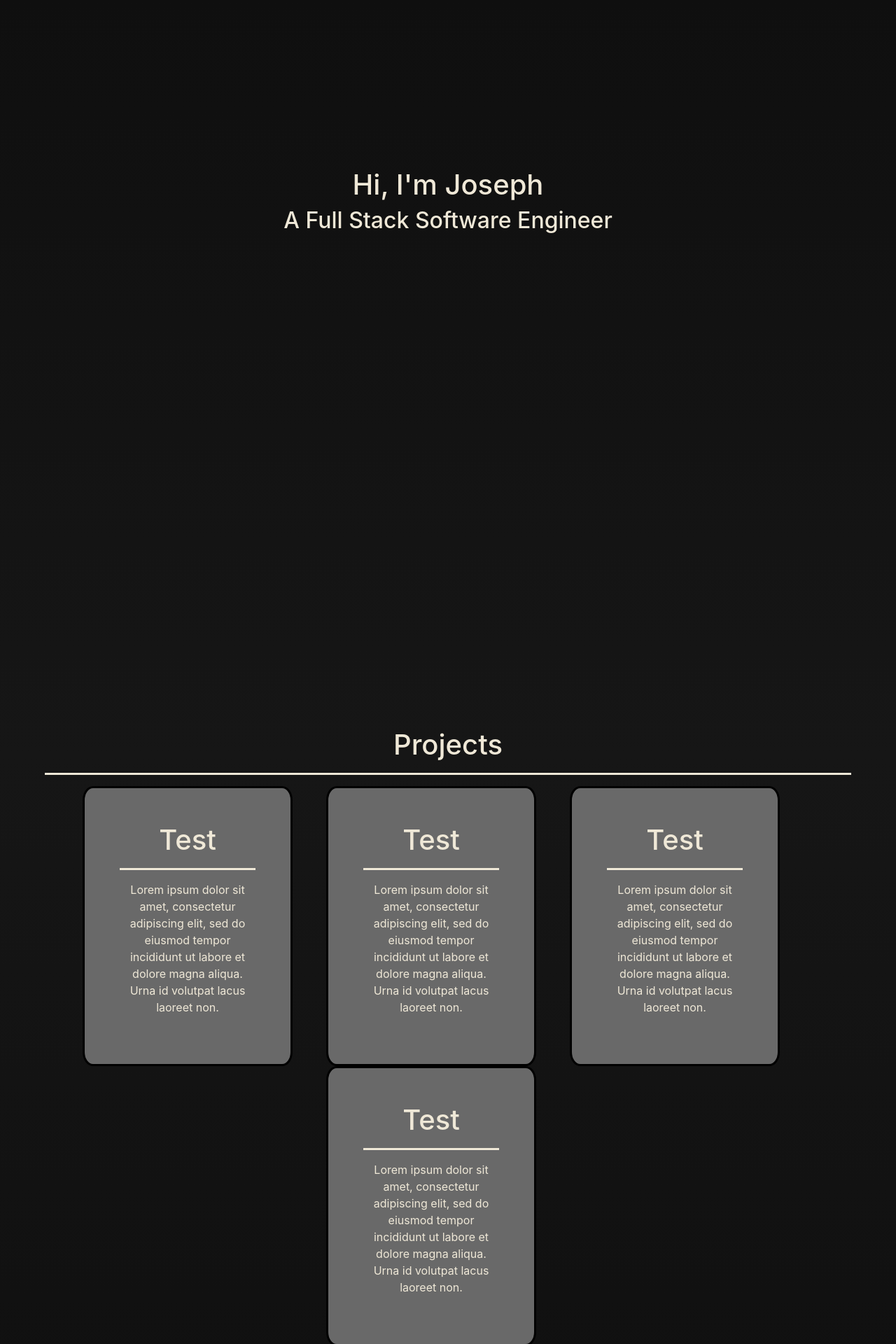
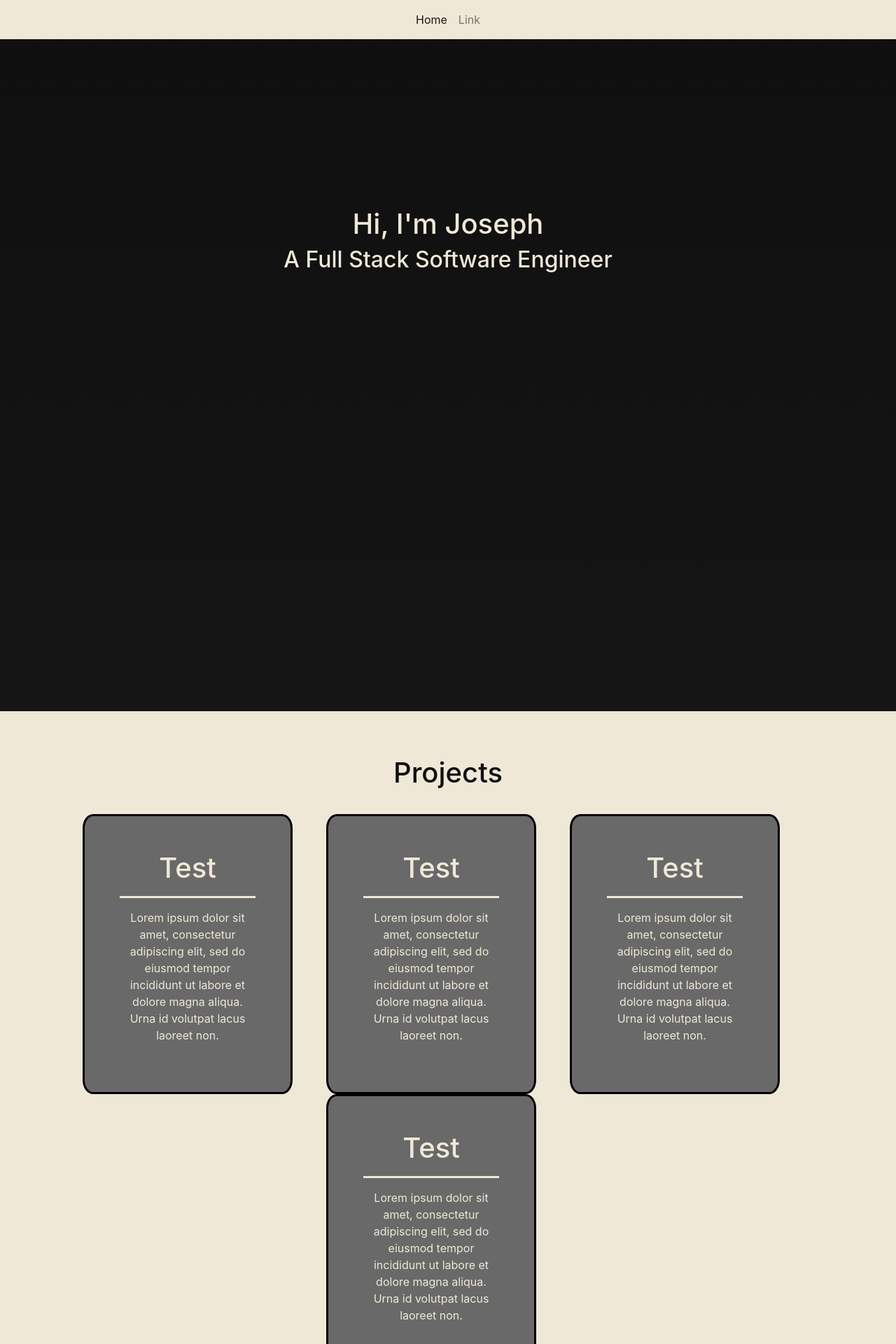
Before and after one commit to Typical-Joey/Portfolio, a React (Create React App) app: page / in a window 1280 px wide. Shown: the top 1920 px of the page at 70% size. Built offline with nearby package versions, Linux system fonts and the light colour scheme.

Commit message:
Add navbar, and updated styling

```diff
--- a/public/styles.css
+++ b/public/styles.css
@@ -1,18 +1,30 @@
 body {
   background-image: linear-gradient(#0f0f0f, #161616, #0f0f0f);
-  /* background-color: #0f0f0f; */
   color: #efe8d7;
-  margin: auto 5%;
   text-align: center;
-}
-
-.hello {
-  margin-top: 15rem;
-  height: 100vh;
+  line-height: 1.5rem;
 }
 
 hr {
   border-top: 3px solid #efe8d7;
+}
+
+.navbar {
+  background-color: #efe8d7;
+  /* position: fixed;
+  top: 0;
+  width: 99.11vw; */
+}
+
+.greeting {
+  margin-top: 15rem;
+  height: 90vh;
+}
+
+.projects {
+  background-color: #efe8d7;
+  color: #0f0f0f;
+  padding: 4rem 0;
 }
 
 .project {
@@ -20,6 +32,7 @@ hr {
   display: inline-block;
   width: 300px;
   height: 400px;
+  color: #efe8d7;
   background-color: #696969;
   padding: 50px;
   border: black solid 3px;
@@ -27,21 +40,17 @@ hr {
   margin-right: 3rem;
 }
 
-.test-sidebar {
-  background-color: #efe8d7;
-  position: absolute;
-  left: 0;
-  margin-right: 20px;
-  width: 100px;
-  height: 100vh;
-}
-
 .contact {
   padding-bottom: 5rem;
 }
 
 .icons {
+  color: #efe8d7;
   margin-right: 1rem;
+}
+
+.icons:hover {
+  color: #696969;
 }
 
 .margin-top {
--- a/src/components/App.jsx
+++ b/src/components/App.jsx
@@ -1,13 +1,14 @@
 import React from "react";
 import Projects from "./Projects";
 import Contact from "./Contact";
-import Test from "./Test";
-import Hello from "./Hello";
+import Greeting from "./Greeting";
+import Navbar from "./Navbar";
 
 function App() {
   return (
     <div className="App">
-      <Hello />
+      <Navbar />
+      <Greeting />
       <Projects />
       <Contact />
     </div>
--- a/src/components/Hello.jsx
+++ b/src/components/Greeting.jsx
@@ -2,7 +2,7 @@ import React from "react";
 
 export default function Hello() {
   return (
-    <div className="hello">
+    <div id="Greeting" className="greeting">
       <h1>Hi, I'm Joseph</h1>
       <h2>A Full Stack Software Engineer</h2>
     </div>
--- /dev/null
+++ b/src/components/Navbar.jsx
@@ -0,0 +1,27 @@
+import React from "react";
+
+export default function Navbar() {
+  return (
+    <nav className="navbar navbar-expand-lg navbar-light">
+      <div className="container-fluid">
+        <div
+          className="collapse navbar-collapse justify-content-center"
+          id="navbarSupportedContent"
+        >
+          <ul className="navbar-nav me-auto mb-2 mb-lg-0">
+            <li className="nav-item">
+              <a className="nav-link active" aria-current="page" href="#">
+                Home
+              </a>
+            </li>
+            <li className="nav-item">
+              <a className="nav-link" href="#">
+                Link
+              </a>
+            </li>
+          </ul>
+        </div>
+      </div>
+    </nav>
+  );
+}
--- a/src/components/Projects.jsx
+++ b/src/components/Projects.jsx
@@ -3,7 +3,7 @@ import Project from "./Project";
 
 export default function Projects() {
   return (
-    <div id="Projects">
+    <div id="Projects" className="projects container-fluid">
       <h1>Projects</h1>
       <hr />
       <Project
--- a/src/components/Test.jsx
+++ /dev/null
@@ -1,5 +0,0 @@
-import React from "react";
-
-export default function Test() {
-  return <div className="test-sidebar"></div>;
-}
```
